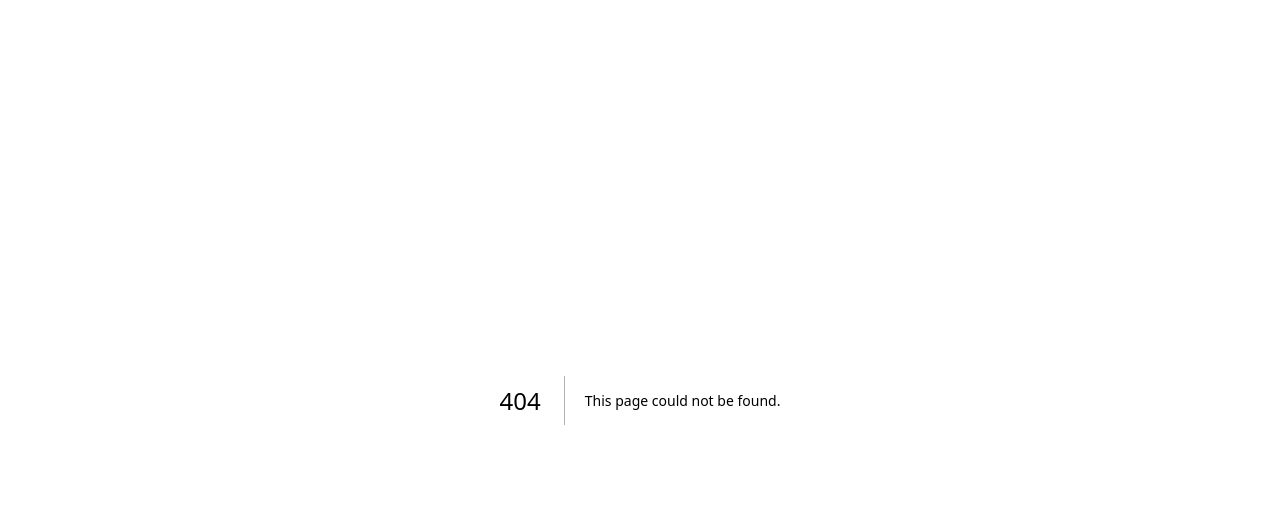
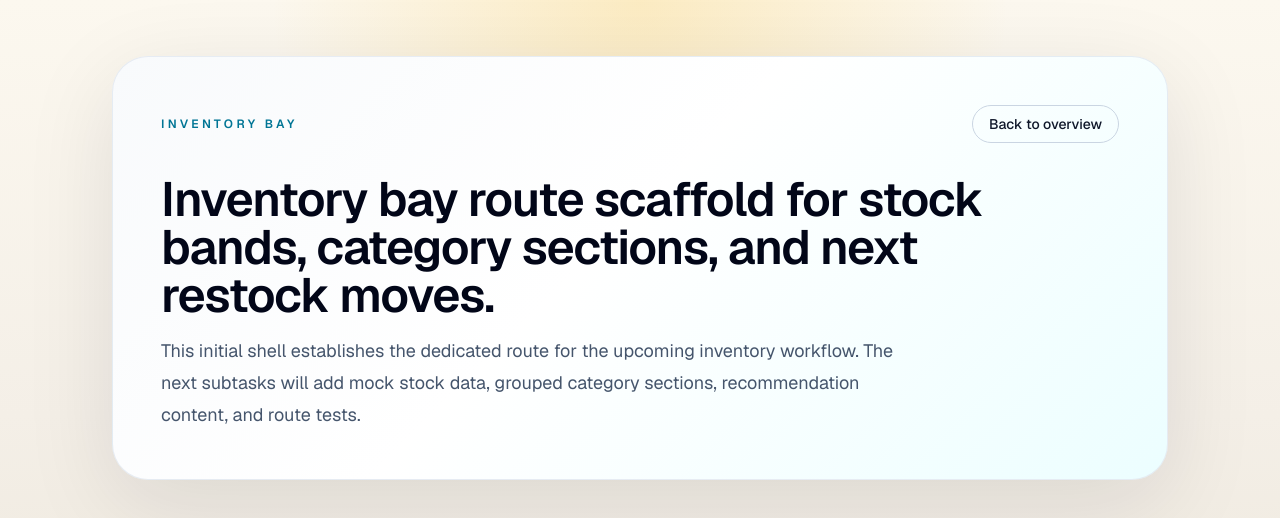
Before and after one commit to iamasx/api-test, a Next.js app: page /inventory-bay in a window 1280 px wide. Before the commit this address had no page. Shown: the top 518 px of the page. Built offline with nearby package versions, Linux system fonts and the light colour scheme.

Commit message:
feat: add inventory bay route shell

```diff
--- /dev/null
+++ b/src/app/inventory-bay/page.tsx
@@ -0,0 +1,39 @@
+import type { Metadata } from "next";
+import Link from "next/link";
+
+export const metadata: Metadata = {
+  title: "Inventory Bay",
+  description:
+    "Initial shell for the inventory bay route that will expand with stock bands and restock guidance.",
+};
+
+export default function InventoryBayPage() {
+  return (
+    <main className="mx-auto flex w-full max-w-6xl flex-1 flex-col gap-8 px-6 py-10 sm:px-10 lg:px-12 lg:py-14">
+      <section className="overflow-hidden rounded-[2.25rem] border border-slate-200/80 bg-[linear-gradient(135deg,#f8fafc_0%,#ffffff_46%,#ecfeff_100%)] p-8 shadow-[0_24px_90px_rgba(15,23,42,0.1)] sm:p-10 lg:p-12">
+        <div className="flex flex-wrap items-center justify-between gap-4">
+          <p className="text-xs font-semibold uppercase tracking-[0.28em] text-cyan-700">
+            Inventory Bay
+          </p>
+          <Link
+            href="/"
+            className="rounded-full border border-slate-300 px-4 py-2 text-sm font-medium text-slate-700 transition-colors hover:border-slate-950 hover:text-slate-950"
+          >
+            Back to overview
+          </Link>
+        </div>
+
+        <div className="mt-8 max-w-4xl space-y-4">
+          <h1 className="text-4xl font-semibold tracking-tight text-slate-950 sm:text-5xl">
+            Inventory bay route scaffold for stock bands, category sections, and next restock moves.
+          </h1>
+          <p className="max-w-3xl text-base leading-8 text-slate-600 sm:text-lg">
+            This initial shell establishes the dedicated route for the upcoming
+            inventory workflow. The next subtasks will add mock stock data,
+            grouped category sections, recommendation content, and route tests.
+          </p>
+        </div>
+      </section>
+    </main>
+  );
+}
```
